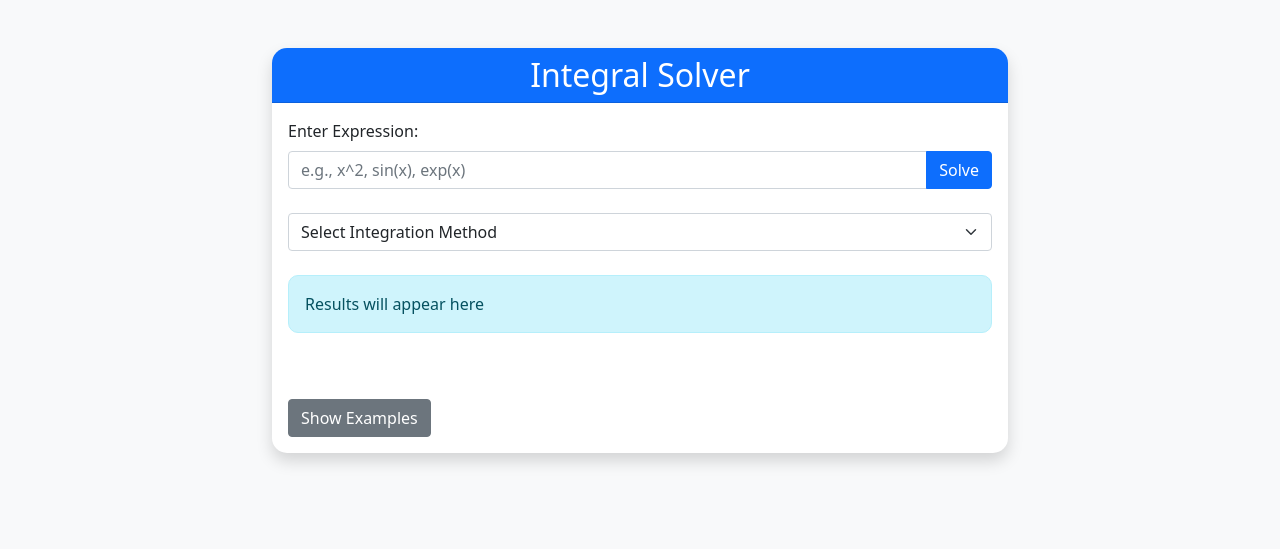
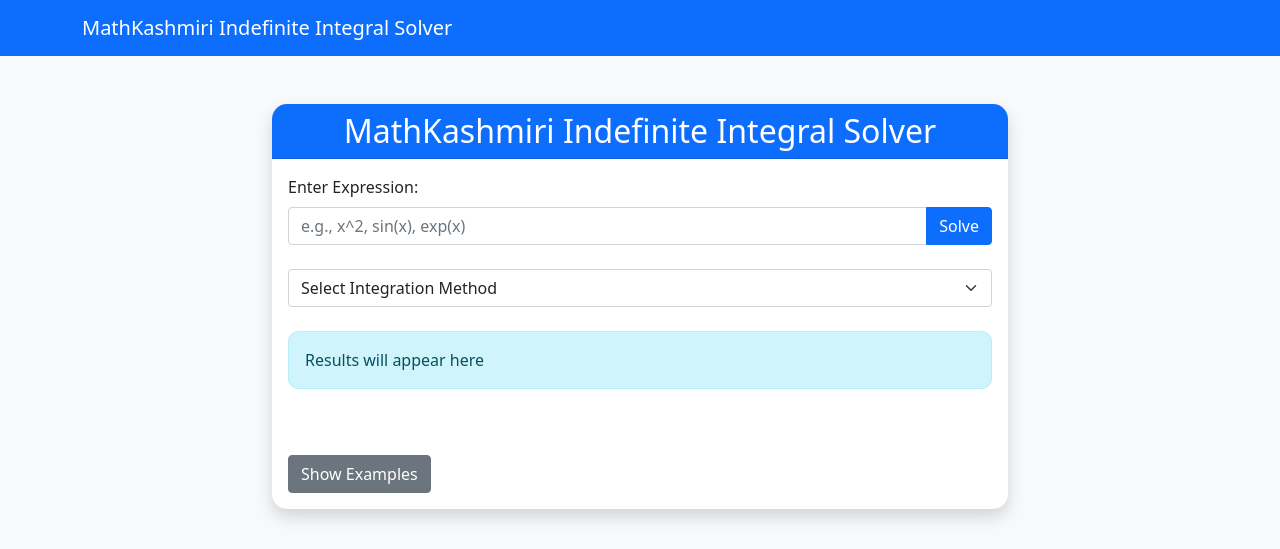
Before and after one commit to Mehraj-Afzal/integral-solver2, a Flask app: page / in a window 1280 px wide. Shown: the top 549 px of the page. Run offline with Flask 2, Linux system fonts and the light colour scheme; some libraries are stand-ins or nearby versions.

Commit message:
Update website header to MathKashmiri Indefinite Integral Solver

```diff
--- a/templates/base.html
+++ b/templates/base.html
@@ -3,12 +3,17 @@
 <head>
     <meta charset="UTF-8">
     <meta name="viewport" content="width=device-width, initial-scale=1.0">
-    <title>Integral Solver</title>
+    <title>MathKashmiri Indefinite Integral Solver</title>
     <link href="https://cdn.jsdelivr.net/npm/bootstrap@5.1.3/dist/css/bootstrap.min.css" rel="stylesheet">
     <link href="https://cdn.jsdelivr.net/npm/katex@0.15.1/dist/katex.min.css" rel="stylesheet">
     <link href="{{ url_for('static', filename='css/style.css') }}" rel="stylesheet">
 </head>
 <body>
+    <nav class="navbar navbar-expand-lg navbar-dark bg-primary">
+        <div class="container">
+            <a class="navbar-brand" href="/">MathKashmiri Indefinite Integral Solver</a>
+        </div>
+    </nav>
     {% block content %}{% endblock %}
 
     <script src="https://cdn.jsdelivr.net/npm/bootstrap@5.1.3/dist/js/bootstrap.bundle.min.js"></script>
--- a/templates/index.html
+++ b/templates/index.html
@@ -6,7 +6,7 @@
         <div class="col-md-8">
             <div class="card shadow">
                 <div class="card-header bg-primary text-white">
-                    <h2 class="text-center mb-0">Integral Solver</h2>
+                    <h2 class="text-center mb-0">MathKashmiri Indefinite Integral Solver</h2>
                 </div>
                 <div class="card-body">
                     <div class="mb-4">
```
